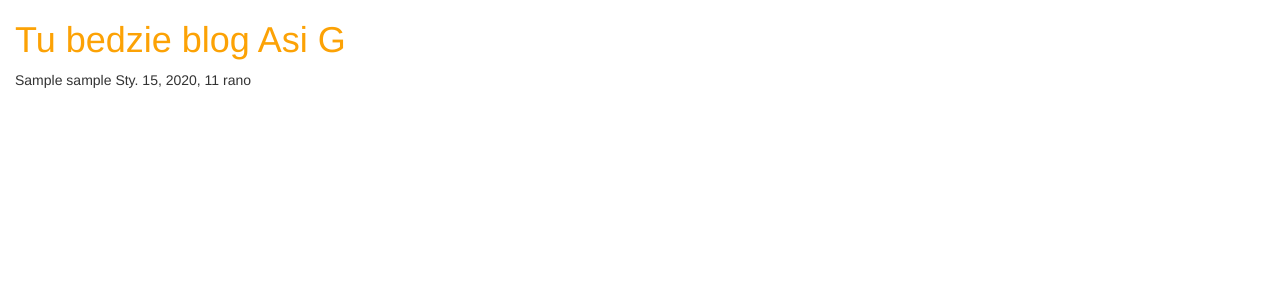
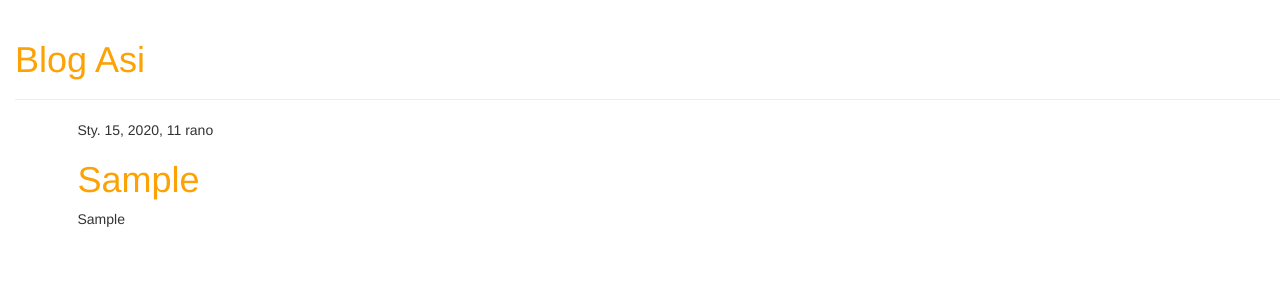
Before and after one commit to grabekt/Asia, a Django app: page / in a window 1280 px wide. Shown: the top 300 px of the page. Run offline with Django 3.2, Linux system fonts and the light colour scheme; tables that the repository leaves empty hold one stand-in row (values such as "Sample post"); some libraries are stand-ins or nearby versions.

Commit message:
Dodanie widoku posta

```diff
--- /dev/null
+++ b/mysite/blog/templates/blog/base.html
@@ -0,0 +1,25 @@
+{% load staticfiles %}
+<html>
+    <head>
+        <title>Blog Asi</title>
+        <link rel="stylesheet" href="//maxcdn.bootstrapcdn.com/bootstrap/3.2.0/css/bootstrap.min.css">
+        <link rel="stylesheet" href="//maxcdn.bootstrapcdn.com/bootstrap/3.2.0/css/bootstrap-theme.min.css">
+        <link href='//fonts.googleapis.com/css?family=Lobster&subset=latin,latin-ext' rel='stylesheet' type='text/css'>
+        <link rel="stylesheet" href="{% static 'css/blog.css' %}">
+    </head>
+    <body>
+    <div class="page-header">
+        <h1><a href="/">Blog Asi</a></h1>
+    </div>
+    <div class="content container">
+        <div class="row">
+            <div class="col-md-8">
+            {% block content %}
+            {% endblock %}
+            </div>
+        </div>
+    </div>
+</body>
+
+
+</html>
--- a/mysite/blog/templates/blog/post_list.html
+++ b/mysite/blog/templates/blog/post_list.html
@@ -1,23 +1,13 @@
-{% load staticfiles %}
-<html>
-	<head>
-		<title>Blog Asi G.</title>
-        <link rel="stylesheet" href="//maxcdn.bootstrapcdn.com/bootstrap/3.2.0/css/bootstrap.min.css">
-        <link rel="stylesheet" href="//maxcdn.bootstrapcdn.com/bootstrap/3.2.0/css/bootstrap-theme.min.css">
-        <link rel="stylesheet" href="{% static 'css/blog.css' %}">
-	</head>
-	<body>
-		<div>
-			<h1><a href="/">Tu bedzie blog Asi G</a></h1>
-		</div>
+{% extends 'blog/base.html' %}
 
-		{% for post in posts %}
-		<div>
-			{{ post.tytul }}
-			{{ post.autor }}
-			{{ post.publikowany }}
-		</div>
-		{% endfor %}
-
-	</body>
-</html>
+{% block content %}
+    {% for post in posts %}
+        <div class="post">
+            <div class="date">
+                {{ post.publikowany }}
+            </div>
+            <h1><a href="{% url 'post_detail' pk=post.pk %}">{{ post.tytul }}</a></h1>
+            <p>{{ post.tekst|linebreaksbr }}</p>
+        </div>
+    {% endfor %}
+{% endblock content %}
--- a/mysite/blog/urls.py
+++ b/mysite/blog/urls.py
@@ -4,4 +4,5 @@ from . import views
 
 urlpatterns = [
 	url(r'^$', views.post_list, name='post_list'),
+	url(r'^post/(?P<pk>[0-9]+)/$', views.post_detail, name='post_detail'),
 ]
--- a/mysite/blog/views.py
+++ b/mysite/blog/views.py
@@ -5,3 +5,7 @@ from .models import Post
 def post_list(request):
 	posts = Post.objects.all()
 	return render(request, 'blog/post_list.html', {'posts': posts})
+
+def post_detail(request, pk):
+	post = get_object_or_404(Post, pk=pk)
+	return render(request, 'blog/post_detail.html', {'post':post})
--- a/mysite/mysite/settings.py
+++ b/mysite/mysite/settings.py
@@ -25,7 +25,7 @@ SECRET_KEY = '%mt_14ueq)0*m8o0++r$e#^&)fftlu27-)&ttr&@%!jw7rhp4w'
 # SECURITY WARNING: don't run with debug turned on in production!
 DEBUG = True
 
-ALLOWED_HOSTS = ['grabekt.pythonanywhere.com']
+ALLOWED_HOSTS = ['grabekt.pythonanywhere.com', '127.0.0.1']
 
 
 # Application definition
```
Also changed, not shown: mysite/blog/templates/blog/post_detail.html (added, +13 -0 lines).
